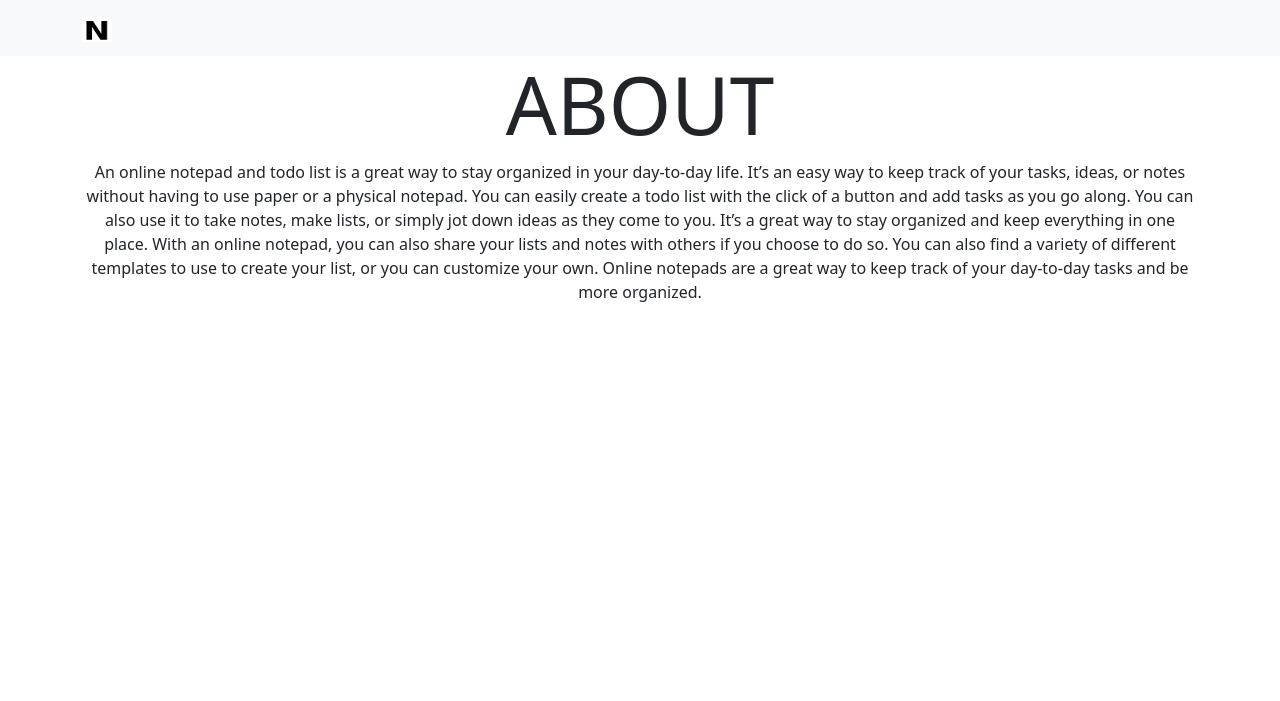
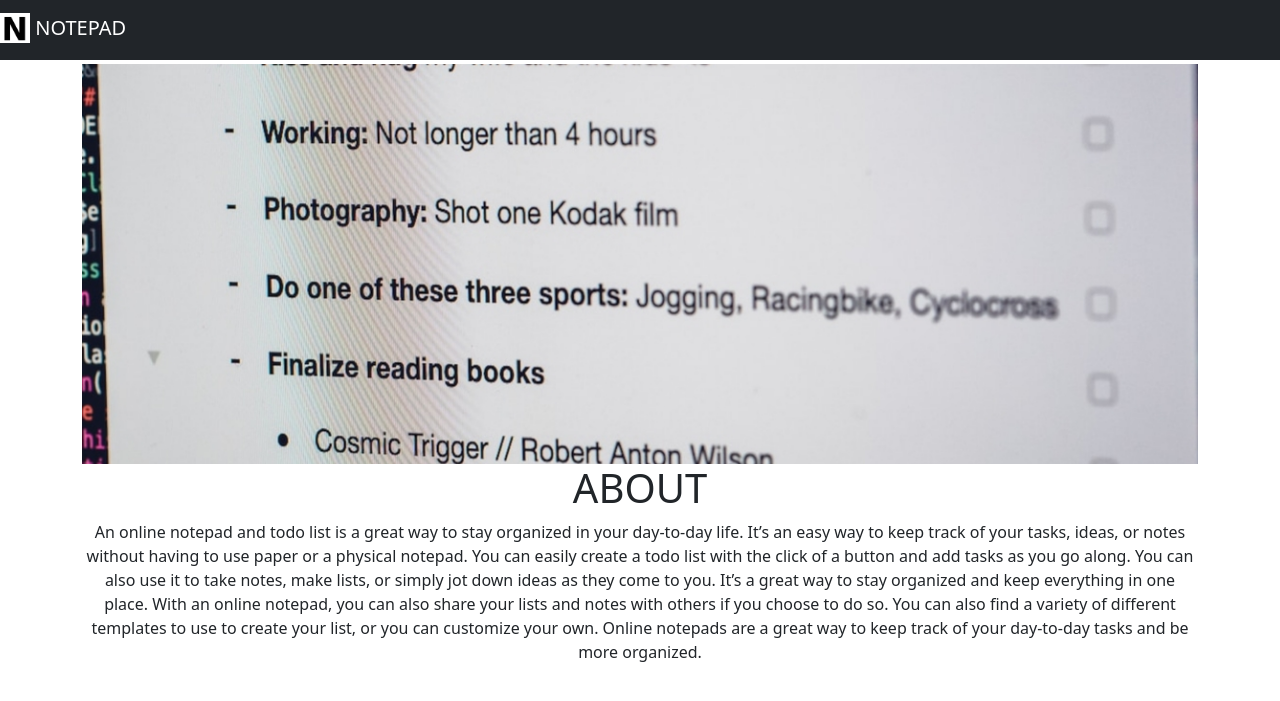
Before and after one commit to ROCKY-MAGIC/MAADY-S-TO-DO-LIST, a Flask app: page / in a window 1280 px wide. Shown: the top 701 px of the page. Run offline with Flask 3, Linux system fonts and the light colour scheme.

Commit message:
Added img

```diff
--- /dev/null
+++ b/templates/banner.html
@@ -0,0 +1,2 @@
+
+<img src="https://maady-s-to-do-list--rocky-magic.repl.co/static/20230616_164334.jpg" style = "width: 100%;height: 400px;object-fit: cover;" class = "img-fluid mt-3">
--- a/templates/home.html
+++ b/templates/home.html
@@ -7,15 +7,10 @@
     <link href="https://cdn.jsdelivr.net/npm/bootstrap@5.3.0/dist/css/bootstrap.min.css" rel="stylesheet" integrity="sha384-9ndCyUaIbzAi2FUVXJi0CjmCapSmO7SnpJef0486qhLnuZ2cdeRhO02iuK6FUUVM" crossorigin="anonymous">
   </head>
   <body>
-    <nav class="navbar bg-body-tertiary">
-      <div class="container">
-        <a class="navbar-brand" href="#">
-          <img src="https://maadys-notepad--rocky-magic.repl.co/static/20230616_144154.png" alt="Notepad" width="30" height="24">
-        </a>
-      </div>
-    </nav>
-    <div class = "container text-center">
-      <h1 class="display-1">ABOUT</h1>
+    {% include 'nav.html' %}
+    <div class = "container text-center mt-5">
+      {% include 'banner.html' %}
+      <h1>ABOUT</h1>
       <p>
         An online notepad and todo list is a great way to stay organized in your day-to-day life. It’s an easy way to keep track of your tasks, ideas, or notes without having to use paper or a physical notepad. You can easily create a todo list with the click of a button and add tasks as you go along. You can also use it to take notes, make lists, or simply jot down ideas as they come to you. It’s a great way to stay organized and keep everything in one place. With an online notepad, you can also share your lists and notes with others if you choose to do so. You can also find a variety of different templates to use to create your list, or you can customize your own. Online notepads are a great way to keep track of your day-to-day tasks and be more organized.
       </p>
--- /dev/null
+++ b/templates/nav.html
@@ -0,0 +1,6 @@
+<nav class="navbar navbar-dark bg-dark fixed-top">
+  <a class="navbar-brand" href="#">
+    <img src="https://maady-s-to-do-list--rocky-magic.repl.co/static/20230616_144154.png" width="30" height="30" class="align-top mb-1" alt="">
+    NOTEPAD
+  </a>
+</nav>
```
Also changed, not shown: static/20230616_164334.jpg (renamed from 20230616_164334.jpg).
